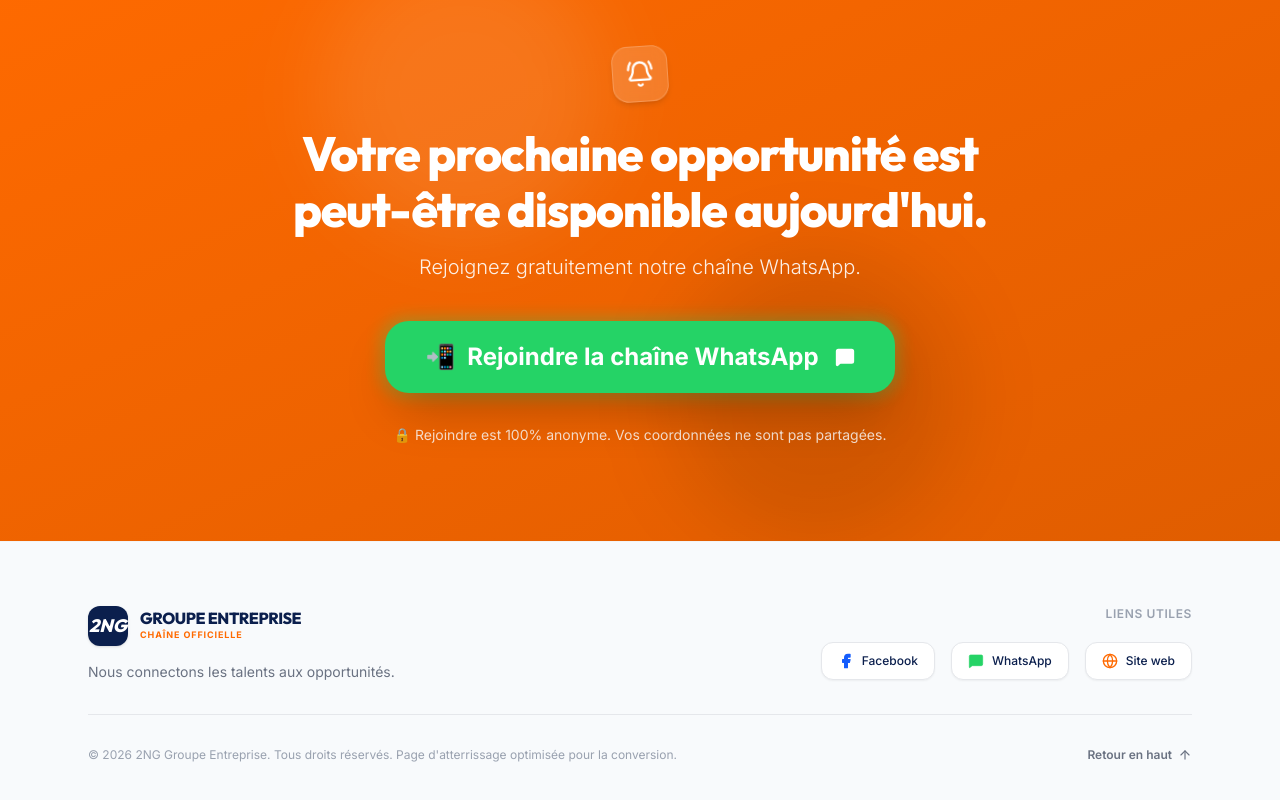
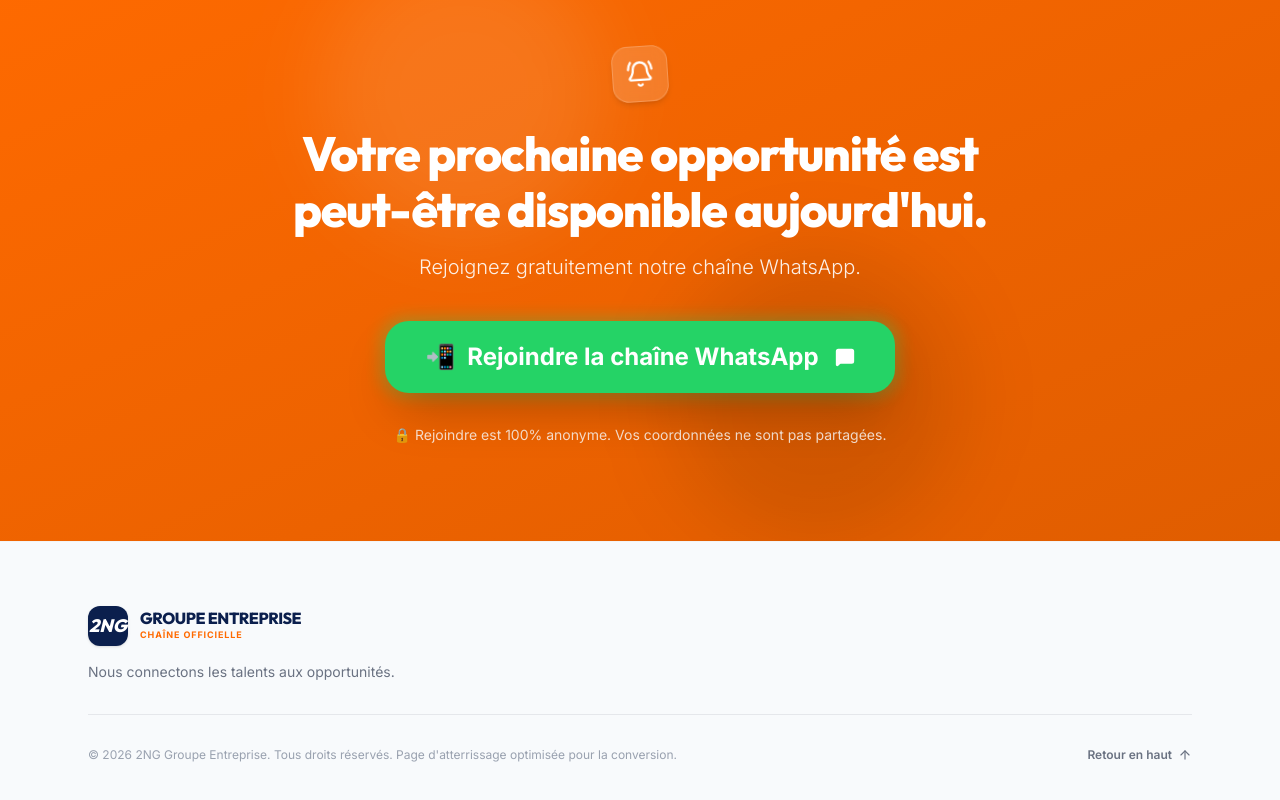
Before and after one commit to DanielShofela/t2, a React (Vite) app: page / in a window 1280 px wide. Shown: the part 1908-2708 px from the top of the page. Built offline with nearby package versions, Linux system fonts and the light colour scheme.

Commit message:
refactor: simplify header navigation and footer layout
Remove unused navigation links and social media sections to streamline the UI and focus on the primary conversion path.

```diff
--- a/src/components/Footer.tsx
+++ b/src/components/Footer.tsx
@@ -1,5 +1,5 @@
 import { BRAND_INFO } from "../data";
-import { Facebook, MessageSquare, Globe, ArrowUp } from "lucide-react";
+import { ArrowUp } from "lucide-react";
 
 export default function Footer() {
   const currentYear = new Date().getFullYear();
@@ -11,9 +11,9 @@
   return (
     <footer className="bg-slate-50 border-t border-gray-100 py-12 md:py-16 text-[#0B1F4D]">
       <div className="max-w-6xl mx-auto px-4 sm:px-6">
-        <div className="grid grid-cols-1 md:grid-cols-12 gap-8 md:gap-12 items-center md:items-start">
+        <div className="flex flex-col items-center md:items-start gap-4">
           {/* Logo, name, and tagline */}
-          <div className="md:col-span-6 flex flex-col items-center md:items-start text-center md:text-left gap-4">
+          <div className="flex flex-col items-center md:items-start text-center md:text-left gap-4">
             <div className="flex items-center gap-3">
               <div className="w-10 h-10 bg-[#0B1F4D] rounded-xl flex items-center justify-center shadow-sm flex-shrink-0">
                 <span className="text-white font-display font-black text-lg italic">2NG</span>
@@ -31,44 +31,6 @@
             <p className="font-sans text-gray-500 text-sm max-w-sm">
               {BRAND_INFO.tagline}
             </p>
-          </div>
-
-          {/* Social Links column */}
-          <div className="md:col-span-6 flex flex-col items-center md:items-end gap-5">
-            <span className="text-xs font-semibold uppercase tracking-wider text-gray-400">
-              Liens utiles
-            </span>
-            <div className="flex flex-wrap justify-center md:justify-end gap-3 sm:gap-4">
-              <a
-                href={BRAND_INFO.socials.facebook}
-                target="_blank"
-                rel="noopener noreferrer"
-                className="inline-flex items-center gap-2 bg-white hover:bg-slate-100 border border-gray-200 font-sans font-medium text-xs py-2.5 px-4 rounded-xl shadow-xs transition-all text-[#0B1F4D]"
-              >
-                <Facebook className="w-4 h-4 text-blue-600 fill-current" />
-                <span>Facebook</span>
-              </a>
-
-              <a
-                href={BRAND_INFO.socials.whatsapp}
-                target="_blank"
-                rel="noopener noreferrer"
-                className="inline-flex items-center gap-2 bg-white hover:bg-slate-100 border border-gray-200 font-sans font-medium text-xs py-2.5 px-4 rounded-xl shadow-xs transition-all text-[#0B1F4D]"
-              >
-                <MessageSquare className="w-4 h-4 text-[#25D366] fill-current" strokeWidth={1} />
-                <span>WhatsApp</span>
-              </a>
-
-              <a
-                href={BRAND_INFO.socials.website}
-                target="_blank"
-                rel="noopener noreferrer"
-                className="inline-flex items-center gap-2 bg-white hover:bg-slate-100 border border-gray-200 font-sans font-medium text-xs py-2.5 px-4 rounded-xl shadow-xs transition-all text-[#0B1F4D]"
-              >
-                <Globe className="w-4 h-4 text-[#FF6A00]" />
-                <span>Site web</span>
-              </a>
-            </div>
           </div>
         </div>
 
--- a/src/components/Header.tsx
+++ b/src/components/Header.tsx
@@ -21,15 +21,8 @@
           </div>
         </div>
 
-        {/* Navigation Badges & Meta partner badge in clean minimalism */}
-        <div className="hidden md:flex items-center gap-6 text-xs font-semibold text-[#0B1F4D]/60">
-          <span className="hover:text-[#FF6A00] transition-colors cursor-pointer">Offres</span>
-          <span className="hover:text-[#FF6A00] transition-colors cursor-pointer">Stages</span>
-          <span className="hover:text-[#FF6A00] transition-colors cursor-pointer">Recrutements</span>
-          <span className="px-3.5 py-1.5 bg-gray-50 text-[10px] text-gray-500 rounded-full border border-gray-100 tracking-wider">
-            Partenaire Meta
-          </span>
-        </div>
+        {/* Header content matches minimalism, space reserved */}
+        <div className="hidden md:block flex-1" />
 
         {/* Dynamic CTA Header Button */}
         <motion.a
```
